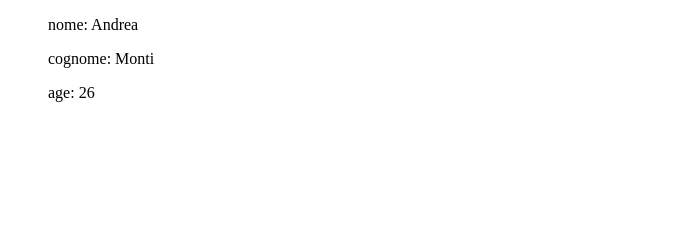
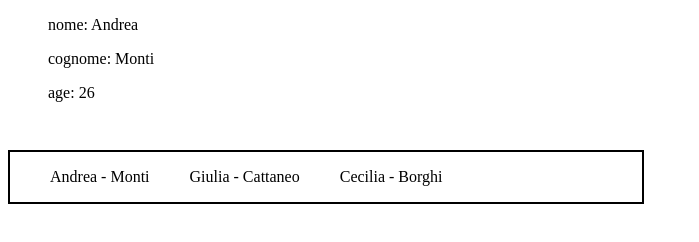
Before and after one commit to planeset94/js-oggetti-studenti, a plain HTML site: page index.html in a window 1280 px wide. Shown: the whole page, without its empty margins (0-699 px from the left). Drawn offline with Linux system fonts and the light colour scheme.

Commit message:
HTML>added array-obj paragraph & displayed by JS

```diff
--- a/asset/JS/main.js
+++ b/asset/JS/main.js
@@ -45,3 +45,16 @@ var matriceStudenti = [
 
 
 // 4) Ciclare su tutti gli studenti e stampare per ognuno di essi, nome e cognome.
+var matriceStudentiEl = document.getElementById('multi_oggetto');
+var i = 0;
+while (i < matriceStudenti.length) {
+    var x = matriceStudenti[i];
+    // console.log(x.nome, x.cognome);
+    matriceStudentiEl.innerHTML += `<ul>${x.nome} - ${x.cognome}</ul>`;
+    i++
+};
+
+
+
+
+// 5) Dare la possibilità all’utente, attraverso 3 prompt(), di aggiungere un nuovo oggetto studente inserendo nell’ordine: nome, cognome e età.
--- a/index.html
+++ b/index.html
@@ -6,10 +6,19 @@
     <meta http-equiv="X-UA-Compatible" content="IE=edge">
     <meta name="viewport" content="width=device-width, initial-scale=1.0">
     <title>Oggetti</title>
+    <style>
+        #multi_oggetto {
+            display: flex;
+            border: 2px solid black;
+            width: 50%;
+            margin-top: 3rem;
+        }
+    </style>
 </head>
 
 <body>
     <p id="studente"></p>
+    <p id="multi_oggetto"></p>
 
 </body>
 <script src="./asset/JS/main.js"></script>
```
